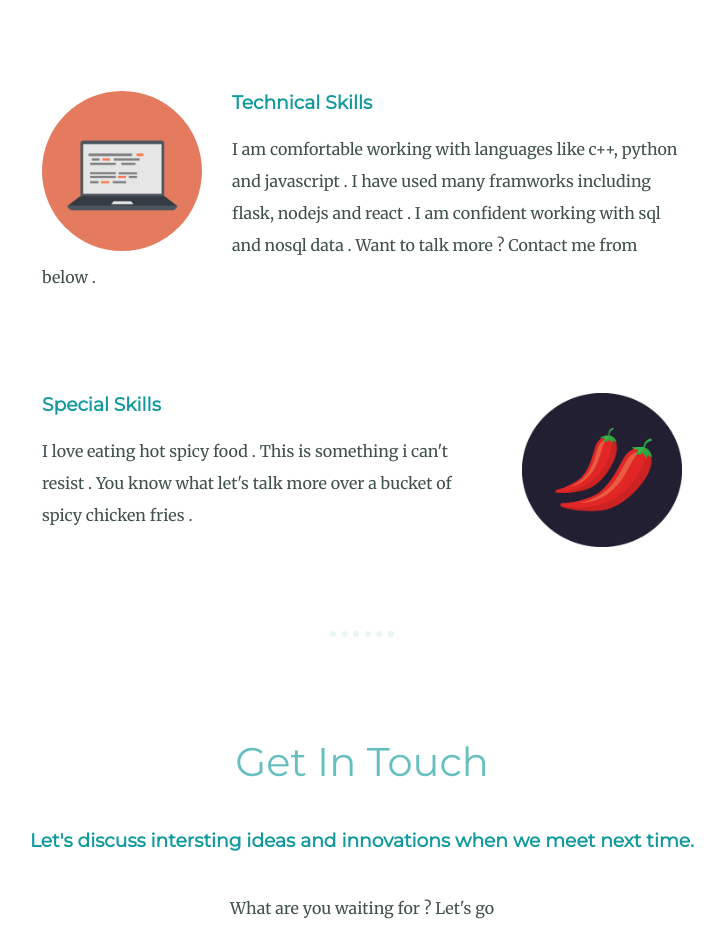
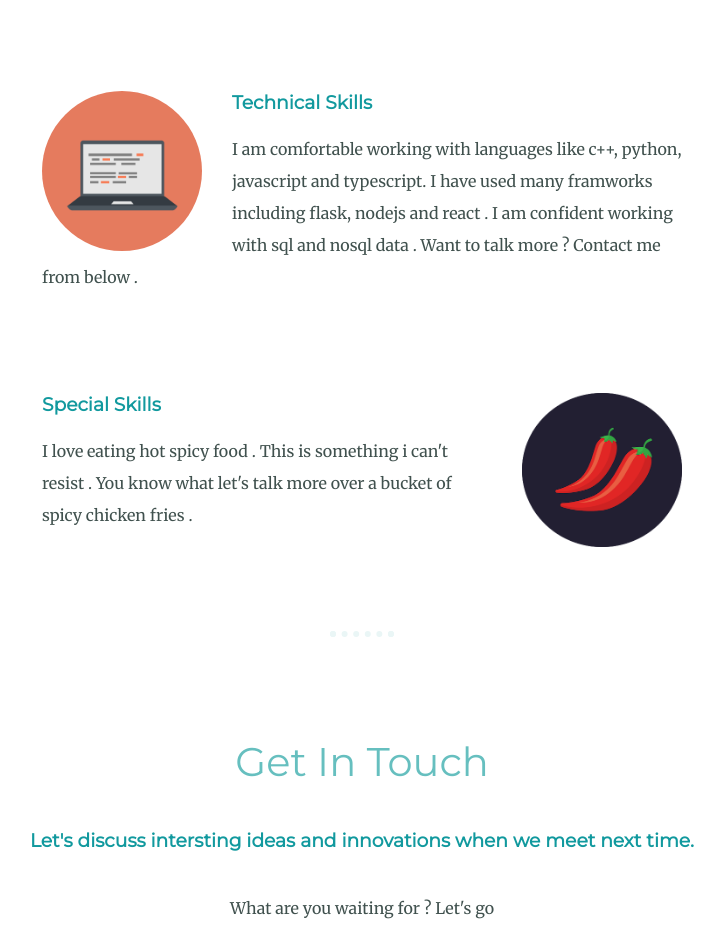
Before and after one commit to ashish-patwal/CV, a plain HTML site: page index.html in a window 1280 px wide. Shown: the part 1760-2690 px from the top of the page, without its empty margins (278-1003 px from the left). Drawn offline with Linux system fonts and the light colour scheme.

Commit message:
Update index.html

```diff
--- a/index.html
+++ b/index.html
@@ -28,7 +28,7 @@
     <div class="skill-row">
       <img class="computer-img" src="images/computer.png" alt="computer">
       <h3>Technical Skills</h3>
-      <p>I am comfortable working with languages like c++, python and javascript . I have used many framworks including flask, nodejs and react . I am confident working with sql and nosql data . Want to talk more ? Contact me from below .</p>
+      <p>I am comfortable working with languages like c++, python, javascript and typescript. I have used many framworks including flask, nodejs and react . I am confident working with sql and nosql data . Want to talk more ? Contact me from below .</p>
     </div>
     <div class="skill-row">
       <img class="chilli-img" src="images/chillies.png" alt="chillies">
```
